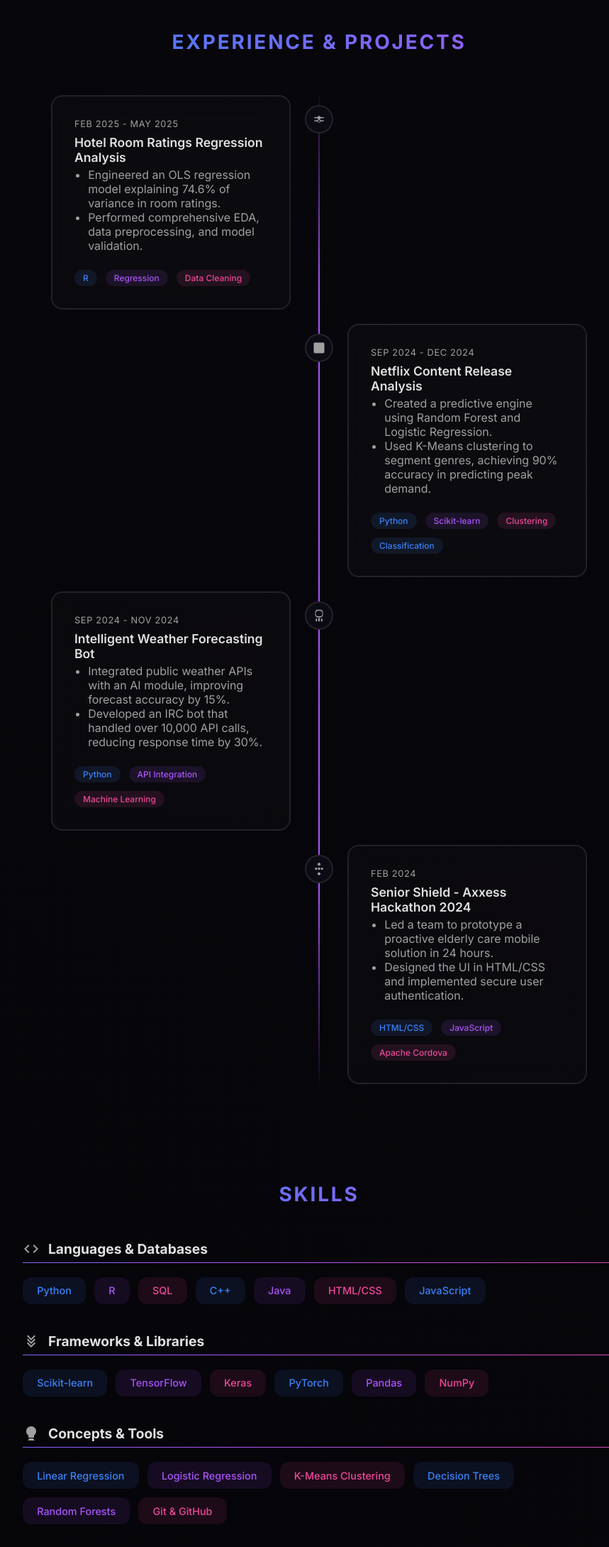
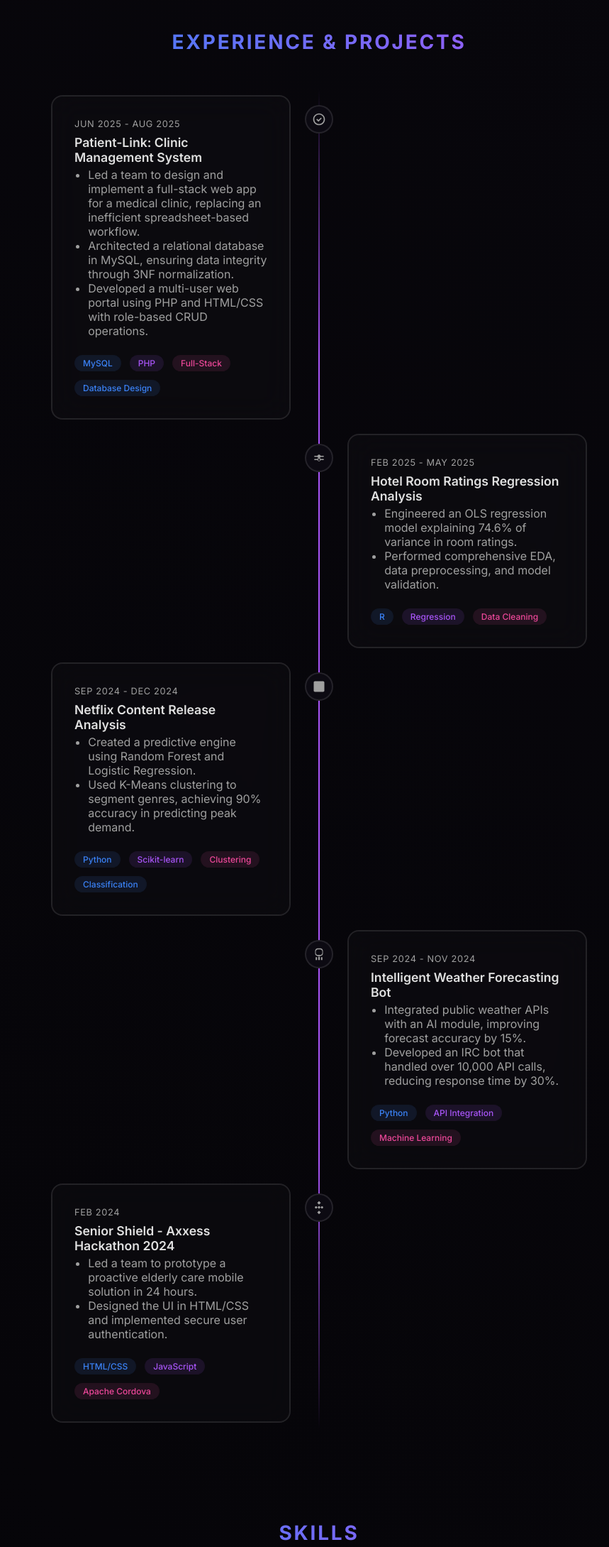
Before and after one commit to sampatb1/Website, a plain HTML site: page index.html in a window 1280 px wide. Shown: the part 1220-3399 px from the top of the page at 71% size, without its empty margins (190-1049 px from the left). Drawn offline with Linux system fonts and the light colour scheme; animation ran at ten frames a second.

Commit message:
Update index.html

```diff
--- a/index.html
+++ b/index.html
@@ -589,6 +589,23 @@
             <div class="experience-timeline">
                 <div class="timeline-item">
                     <div class="timeline-icon">
+                        <svg xmlns="http://www.w3.org/2000/svg" viewBox="0 0 24 24"><path d="M12,2C6.48,2 2,6.48 2,12C2,17.52 6.48,22 12,22C17.52,22 22,17.52 22,12C22,6.48 17.52,2 12,2M12,20C7.59,20 4,16.41 4,12C4,7.59 7.59,4 12,4C16.41,4 20,7.59 20,12C20,16.41 16.41,20 12,20M16.59,10.59L15.17,9.17L11,13.34L8.83,11.17L7.41,12.59L11,16.17L16.59,10.59Z" /></svg>
+                    </div>
+                    <div class="timeline-content">
+                        <div class="date">Jun 2025 - Aug 2025</div>
+                        <h3>Patient-Link: Clinic Management System</h3>
+                        <ul>
+                            <li>Led a team to design and implement a full-stack web app for a medical clinic, replacing an inefficient spreadsheet-based workflow.</li>
+                            <li>Architected a relational database in MySQL, ensuring data integrity through 3NF normalization.</li>
+                            <li>Developed a multi-user web portal using PHP and HTML/CSS with role-based CRUD operations.</li>
+                        </ul>
+                        <div class="tech-tags">
+                            <span class="tag c1">MySQL</span><span class="tag c2">PHP</span><span class="tag c3">Full-Stack</span><span class="tag c1">Database Design</span>
+                        </div>
+                    </div>
+                </div>
+                <div class="timeline-item">
+                    <div class="timeline-icon">
                         <svg xmlns="http://www.w3.org/2000/svg" viewBox="0 0 24 24"><path d="M14.7,15.7C14.2,16.9 13.2,17.8 12,17.8C10.8,17.8 9.8,16.9 9.3,15.7H4V13.7H9.3C9.8,12.5 10.8,11.6 12,11.6C13.2,11.6 14.2,12.5 14.7,13.7H20V15.7H14.7M12,13.6A1.6,1.6 0 0,0 10.4,15.2A1.6,1.6 0 0,0 12,16.8A1.6,1.6 0 0,0 13.6,15.2A1.6,1.6 0 0,0 12,13.6M12,6.2C10.8,6.2 9.8,7.1 9.3,8.3H4V10.3H9.3C9.8,11.5 10.8,12.4 12,12.4C13.2,12.4 14.2,11.5 14.7,10.3H20V8.3H14.7C14.2,7.1 13.2,6.2 12,6.2M12,8.2A1.6,1.6 0 0,0 10.4,9.8A1.6,1.6 0 0,0 12,11.4A1.6,1.6 0 0,0 13.6,9.8A1.6,1.6 0 0,0 12,8.2Z" /></svg>
                     </div>
                     <div class="timeline-content">
@@ -667,10 +684,12 @@
                         <span class="skill-pill c1">Python</span>
                         <span class="skill-pill c2">R</span>
                         <span class="skill-pill c3">SQL</span>
-                        <span class="skill-pill c1">C++</span>
-                        <span class="skill-pill c2">Java</span>
-                        <span class="skill-pill c3">HTML/CSS</span>
-                        <span class="skill-pill c1">JavaScript</span>
+                        <span class="skill-pill c1">MySQL</span>
+                        <span class="skill-pill c2">C++</span>
+                        <span class="skill-pill c3">Java</span>
+                        <span class="skill-pill c1">HTML/CSS</span>
+                        <span class="skill-pill c2">JavaScript</span>
+                        <span class="skill-pill c3">PHP</span>
                     </div>
                 </div>
                 <div class="skill-category">
```
